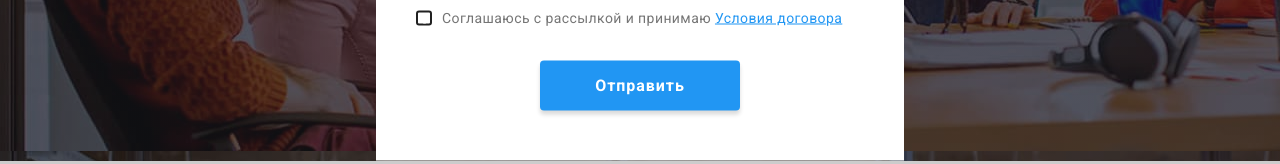
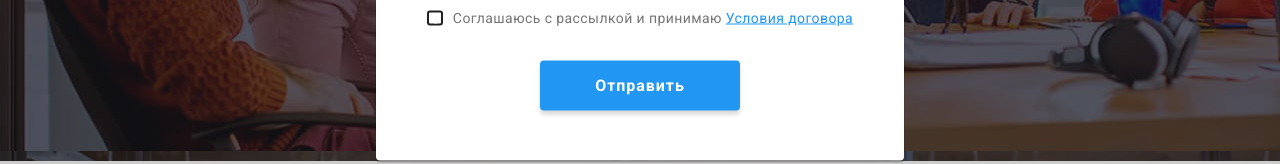
Before and after one commit to KOLT5885/goit-markup-hw-06, a plain HTML site: page index.html in a window 1280 px wide. Both pictures are taken after a click on the button "Заказать услугу". Shown: the part 530-694 px from the top of the page. Drawn offline with nearby package versions, Linux system fonts and the light colour scheme.

Commit message:
homework-6-final-2

```diff
--- a/css/styles.css
+++ b/css/styles.css
@@ -963,11 +963,16 @@ p {
 
   min-height: 581px;
   background-color: var(--white-color);
+  box-shadow: 0px 1px 3px rgba(0, 0, 0, 0.12), 0px 1px 1px rgba(0, 0, 0, 0.14),
+    0px 2px 1px rgba(0, 0, 0, 0.2);
+  border-radius: 4px;
+
   transform: translate(-50%, -50%) scale(1, 1);
 
   transition: opacity var(--transition-duration) var(--transition-timing-function),
     transform var(--transition-duration) var(--transition-timing-function),
-    visibility var(--transition-duration) var(--transition-timing-function);
+    visibility var(--transition-duration) var(--transition-timing-function),
+    box-shadow var(--transition-duration) var(--transition-timing-function);
 }
 
 .modal-button {
@@ -1083,6 +1088,7 @@ p {
 .modal .modal-checkbox {
   display: flex;
   align-items: center;
+  justify-content: center;
   font-style: normal;
   font-weight: 400;
   font-size: 14px;
```
